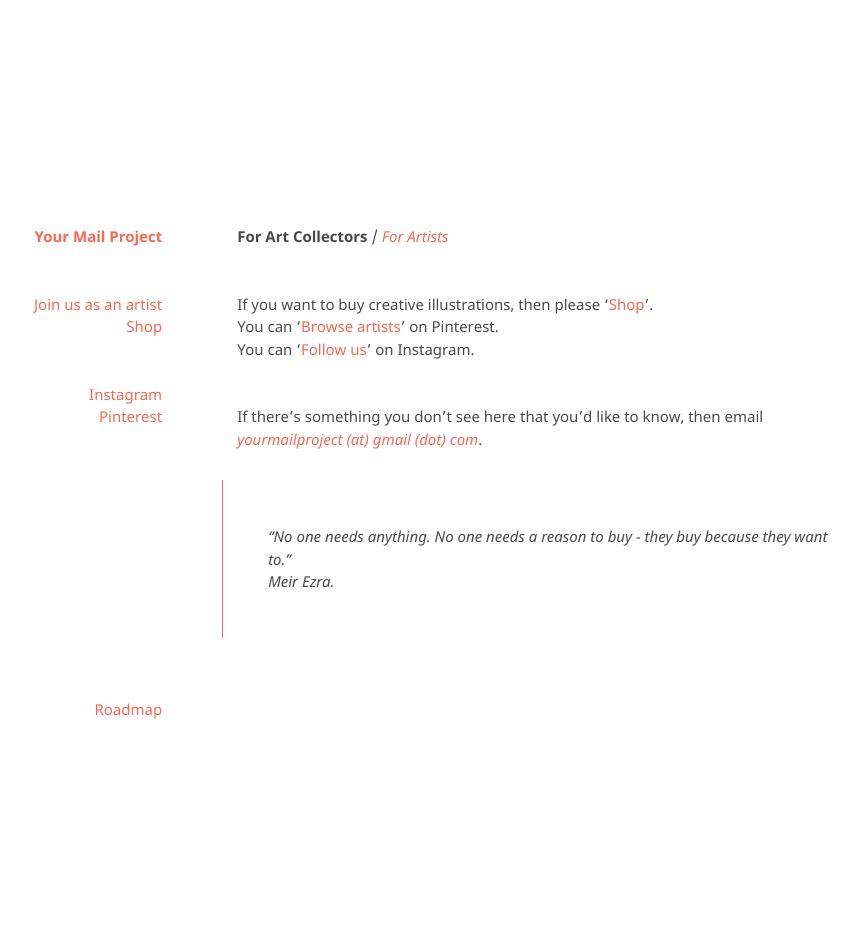
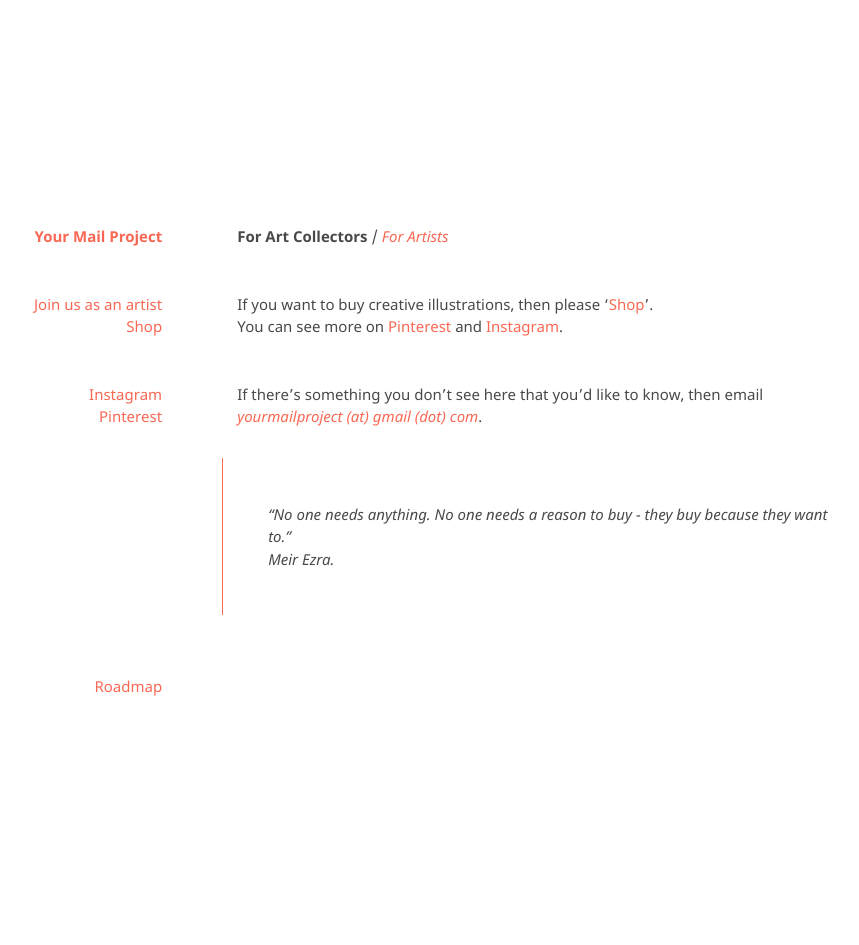
Before and after one commit to kvshvlin/yourmailproject, a Jekyll site: the page built from forartcollectors.md, in a window 1280 px wide. Shown: the whole page, without its empty margins (191-1050 px from the left). Built offline with Jekyll 4.4.1, drawn with Linux system fonts in a browser that asks for light colours; our own code applies the rules of GitHub Pages for plain Markdown files; after the commit the page ends 923 px from its top, so only the background shows below that.

Commit message:
Create forartcollectors.md

```diff
--- a/forartcollectors.md
+++ b/forartcollectors.md
@@ -1,8 +1,7 @@
 **For Art Collectors** / [_For Artists_](https://kvshvlin.github.io/yourmailproject/forartists.html)
 
 If you want to buy creative illustrations, then please '<a href="https://yourmailproject.stores.instamojo.com" target="_blank">Shop</a>'.
-You can '<a href="https://in.pinterest.com/yourmailproject" target="_blank">Browse artists</a>' on Pinterest.
-You can '<a href="https://www.instagram.com/yourmailproject" target="_blank">Follow us</a>' on Instagram.
+You can see more on <a href="https://in.pinterest.com/yourmailproject" target="_blank">Pinterest</a> and <a href="https://www.instagram.com/yourmailproject" target="_blank">Instagram</a>.
 
 If there’s something you don’t see here that you’d like to know, then email
 [_yourmailproject (at) gmail (dot) com_](mailto:yourmailproject@gmail.com).
```
